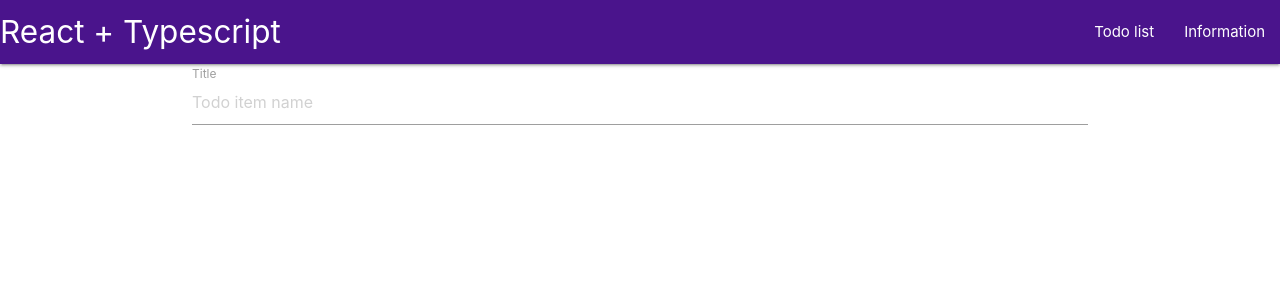
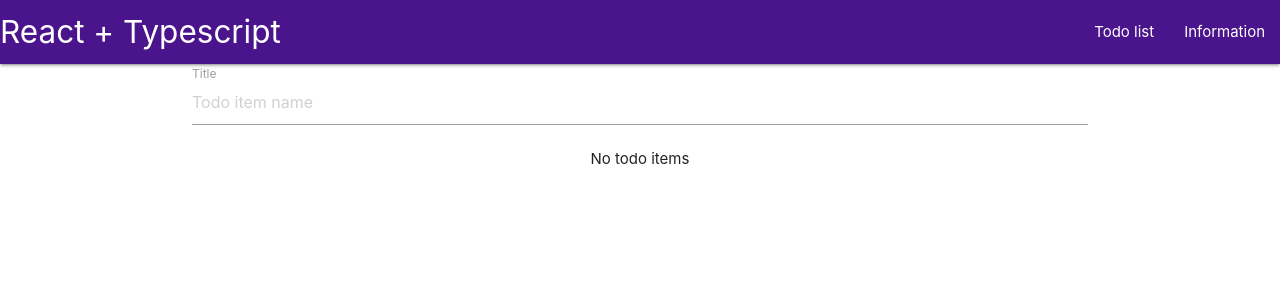
Before and after one commit to iliakut/react-typescript, a React (Create React App) app: page / in a window 1280 px wide. Shown: the top 300 px of the page. Built offline with nearby package versions, Linux system fonts and the light colour scheme.

Commit message:
added remove and toggle todo item

```diff
--- a/src/App.tsx
+++ b/src/App.tsx
@@ -17,12 +17,33 @@ const App: React.FC = () => {
     setTodos(prev => [newTodo, ...prev]);
   };
 
+  const onToggleCheckbox = (id: number) => {
+    setTodos(prev => prev.map(todo => {
+      if (todo.id === id) {
+        todo.completed = !todo.completed;
+      }
+
+      return todo
+    }))
+  };
+
+  const onRemoveTodo = (id: number) => {
+    const confirmRemove = window.confirm('Todo item will be removed');
+    if (confirmRemove) {
+      setTodos(prev => prev.filter(todo => todo.id !== id))
+    }
+  };
+
   return (
     <React.Fragment>
       <Navbar/>
       <div className="container">
         <TodoForm onAdd={onAddTodo}/>
-        <TodoList todos={todos}/>
+        <TodoList
+          todos={todos}
+          onRemoveTodo={onRemoveTodo}
+          onToggleCheckbox={onToggleCheckbox}
+        />
       </div>
     </React.Fragment>
   );
--- a/src/components/todoList.tsx
+++ b/src/components/todoList.tsx
@@ -2,19 +2,45 @@ import React from "react";
 import {ITodo} from "../interfaces";
 
 type TodoListProps = {
-  todos: ITodo[]
+  todos: ITodo[];
+  onToggleCheckbox(id: number): void;
+  onRemoveTodo: (id: number) => void;
 }
 
-const TodoList: React.FC<TodoListProps> = ({todos}) => {
+const TodoList: React.FC<TodoListProps> = (
+  {
+    todos,
+    onToggleCheckbox,
+    onRemoveTodo
+  }) => {
+
+  const onRemove = (event: React.MouseEvent, id: number) => {
+    event.preventDefault();
+    onRemoveTodo(id)
+  };
+
+  if (!todos.length) {
+    return (
+      <p className="center">No todo items</p>
+    )
+  }
+
   return (
     <ul>
       {todos.map(todo => {
         return (
           <li key={todo.id}>
             <label style={{display: 'flex'}}>
-              <input type="checkbox" checked={todo.completed}/>
+              <input
+                type="checkbox"
+                checked={todo.completed}
+                onChange={() => onToggleCheckbox(todo.id)}
+              />
               <span>{todo.title}</span>
-              <i className="material-icons red-text">delete</i>
+              <i
+                className="material-icons red-text"
+                onClick={(event) => onRemove(event, todo.id)}
+              >delete</i>
             </label>
           </li>
         )
--- a/src/interfaces.ts
+++ b/src/interfaces.ts
@@ -1,5 +1,5 @@
 export interface ITodo {
-  title: string,
-  id: number,
-  completed: boolean
+  title: string;
+  id: number;
+  completed: boolean;
 }
```
